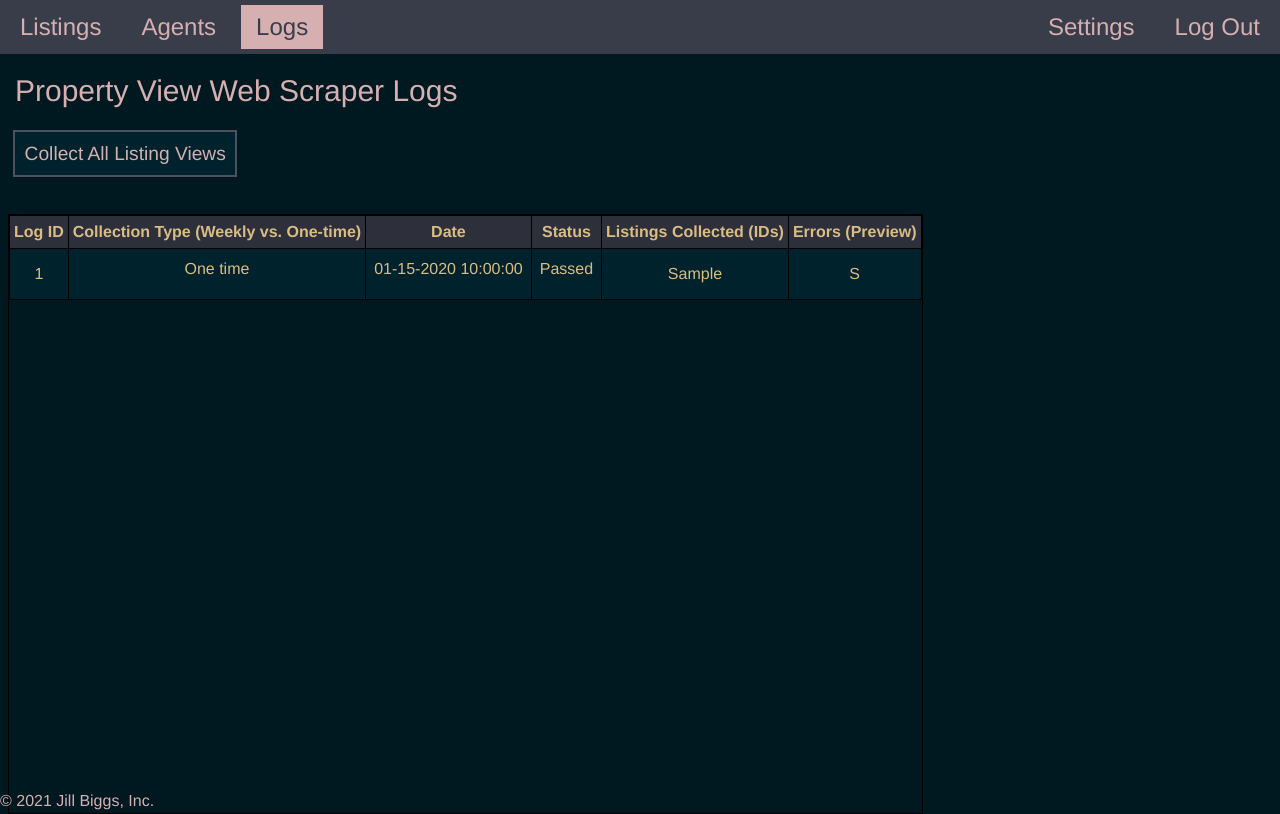
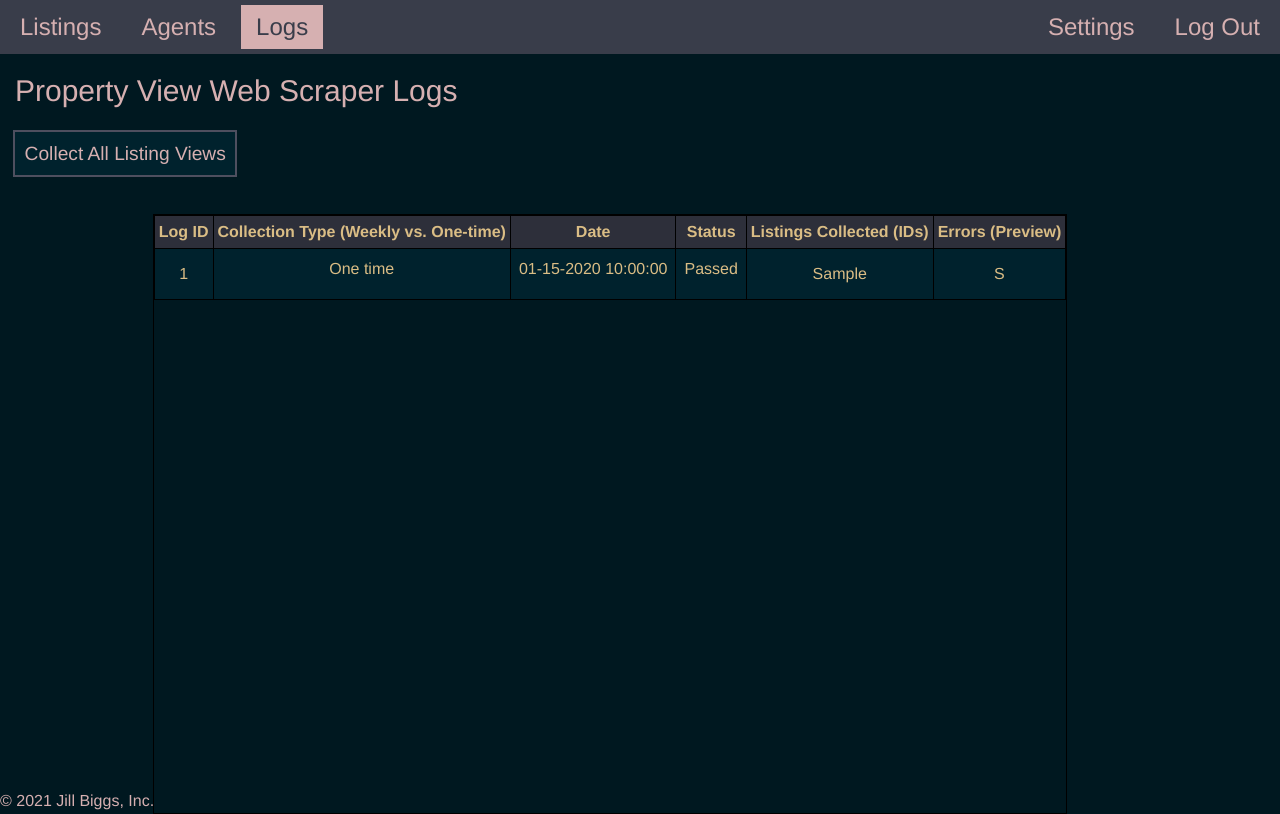
Before and after one commit to daisycrego/dojo6, a Flask app: page /logs/ in a window 1280 px wide. Run offline with Flask 2, Linux system fonts and the light colour scheme; the first user in the database is signed in; tables that the repository leaves empty hold one stand-in row (Sample ...); some libraries are stand-ins or nearby versions.

Commit message:
Centering the tavle

```diff
--- a/static/frontend.css
+++ b/static/frontend.css
@@ -433,6 +433,7 @@ span.search-container > form {
     display: grid;
     justify-content: space-between;
     padding-left: 0px;
+    justify-content: center;
     align-items: center;
     overflow-x: auto;
     margin-right: 60px;
```
